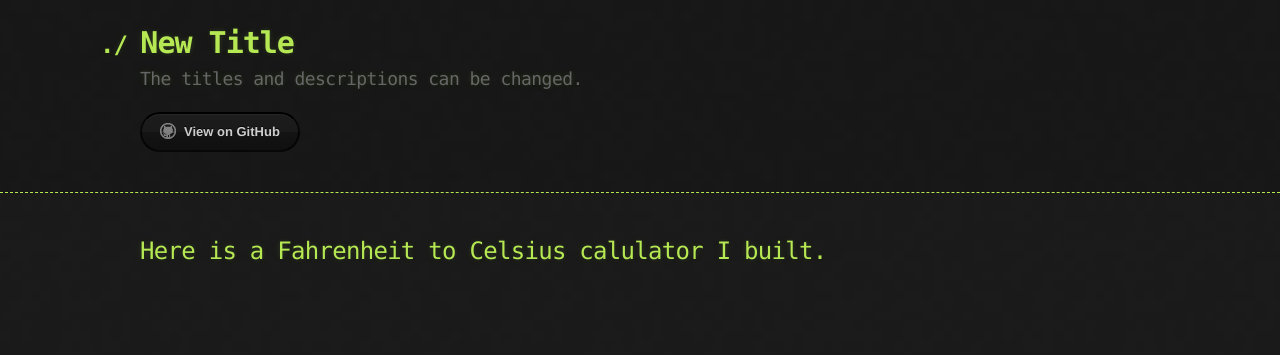
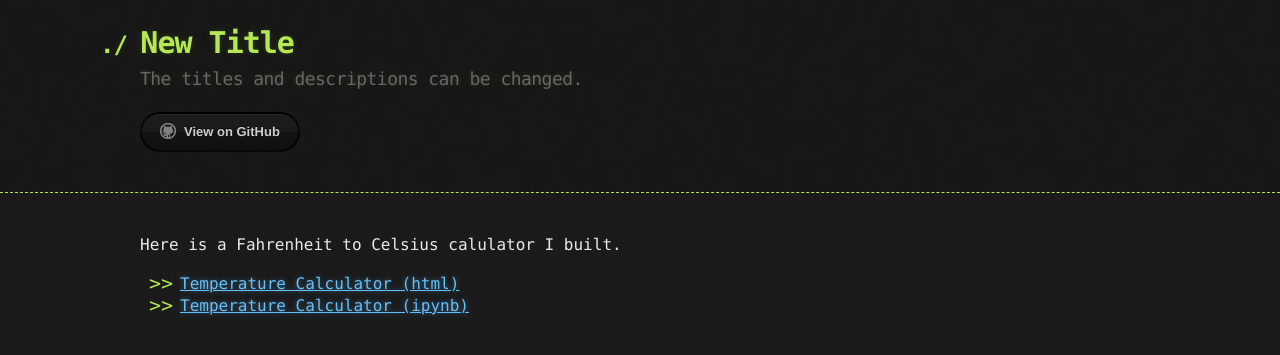
Before and after one commit to englundj/englundj.github.io, a Jekyll site: the page built from MiscFiles/index.md, in a window 1280 px wide. Shown: the top 355 px of the page. Built offline with Jekyll 4.4.1, drawn with Linux system fonts in a browser that asks for light colours; our own code applies the rules of GitHub Pages for plain Markdown files.

Commit message:
Update index.md

```diff
--- a/MiscFiles/index.md
+++ b/MiscFiles/index.md
@@ -4,4 +4,5 @@ description A mix of files.
 ---
 
 Here is a Fahrenheit to Celsius calulator I built.
--
+- [Temperature Calculator (html)](TemperatureCalculator.html)
+- [Temperature Calculator (ipynb)](TemperatureCalculator.ipynb)
```
